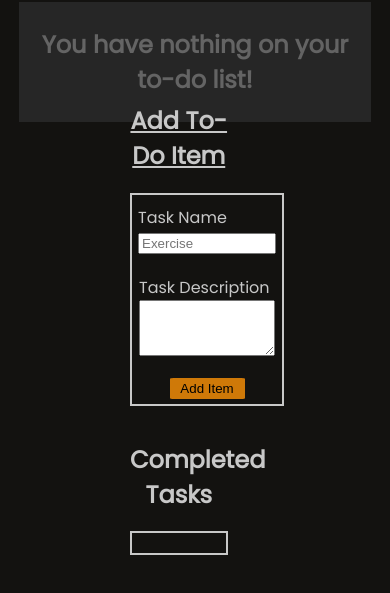
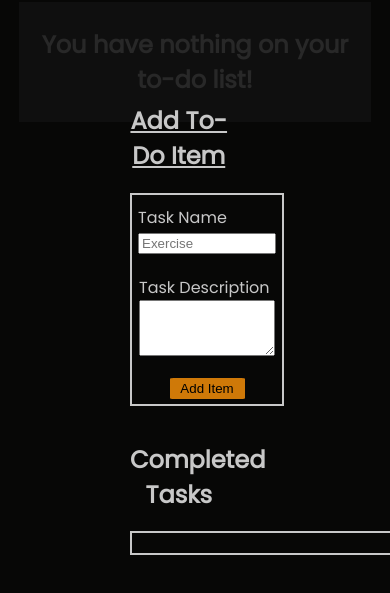
Before and after one commit to LukeHenize/to-do-list, a plain HTML site: page index.html in a window 390 px wide. Both pictures are taken after a click on the picture 28 px from the left and 28 px from the top of the page. Shown: the part 137-730 px from the top of the page. Drawn offline with Linux system fonts and the light colour scheme.

Commit message:
completed list mobile styles

```diff
--- a/style.css
+++ b/style.css
@@ -22,7 +22,7 @@ div#translucent {
     left: 0;
     right: 0;
     bottom: 0;
-    background-color: rgba(0,0,0, 0.5);
+    background-color: rgba(0,0,0, 0.8);
 
 }
 .hidden {
@@ -74,6 +74,8 @@ div#completed-box {
     top: 400px;
 }
 div#completed-list {
+    display: flex;
+    flex-direction: column;
     font-size: 0.75em;
     padding: 10px;
 }
@@ -111,6 +113,10 @@ button.complete {
     div#completed-box {
         top: 65%;
     }
+    div#completed-list {
+        flex-direction: row;
+        width: 250px;
+    }
     div#item-list {
         margin-left: 3%;
     }
```
